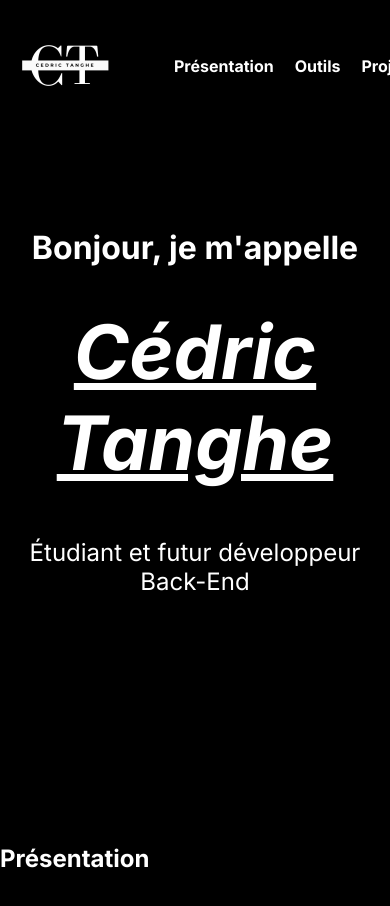
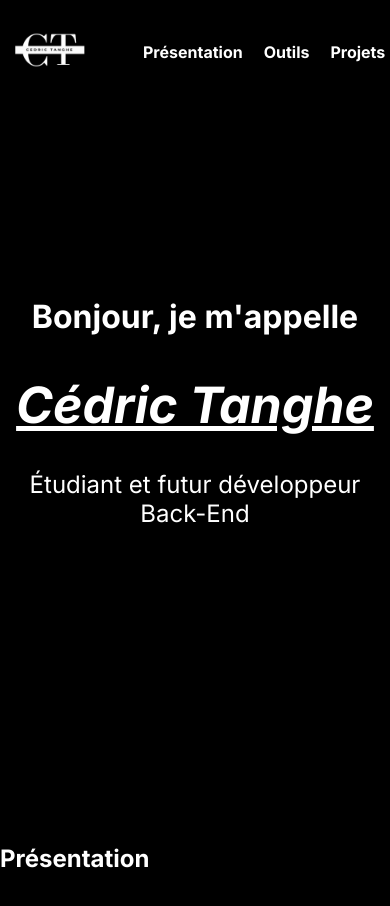
Before and after one commit to TwisT404/Portfolio, a plain HTML site: page index.html in a window 390 px wide. Shown: the top 906 px of the page. Drawn offline with Linux system fonts and the light colour scheme.

Commit message:
new responsive homepage

```diff
--- a/css/index.css
+++ b/css/index.css
@@ -26,7 +26,7 @@ li {
     color: white;
 }
 
-a {
+li>a {
     display: flex;
     justify-content: center;
     align-items: center;
@@ -39,7 +39,7 @@ a {
     position: relative;
 }
 
-a::after {
+li>a::after {
     content: "";
     position: absolute;
     width: 0;
@@ -50,7 +50,7 @@ a::after {
     margin-top: 15px;
 }
 
-a:hover::after {
+li>a:hover::after {
     width: 100%;
 }
 
@@ -62,25 +62,39 @@ a:hover::after {
 
 /* Presentation section */
 .HomePage {
+    height: 100vh;
     flex-direction: column;
     justify-content: center;
     align-items: center;
     justify-content: center;
     text-align: center;
-    gap: 30px;
+    gap: 15px;
 }
 
 .HomePage>h1 {
     font-size: xx-large;
+}
 
-}
 .HomePage>h1>span {
     text-decoration: underline;
-    font-size:75px;
+    font-size: 75px;
     font-style: italic;
-    font-weight:  bold;
+    font-weight: bold;
 }
+
 .HomePage>p {
     font-size: x-large;
     padding: 20px;
 }
+
+@media (max-width: 480px) {
+    .logo {
+        width: 100px;
+        height: auto;
+    }
+
+    .HomePage>h1>span {
+        font-size: 50px;
+
+    }
+}
```
